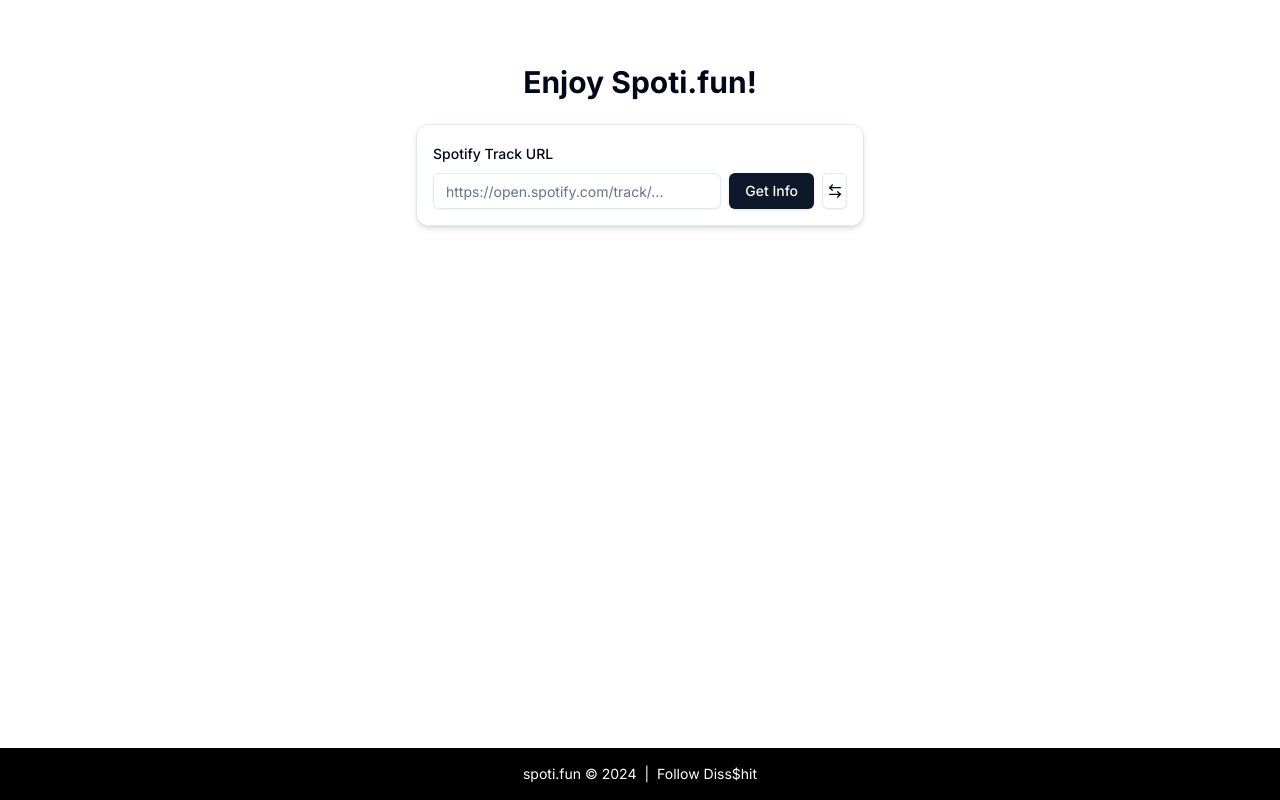
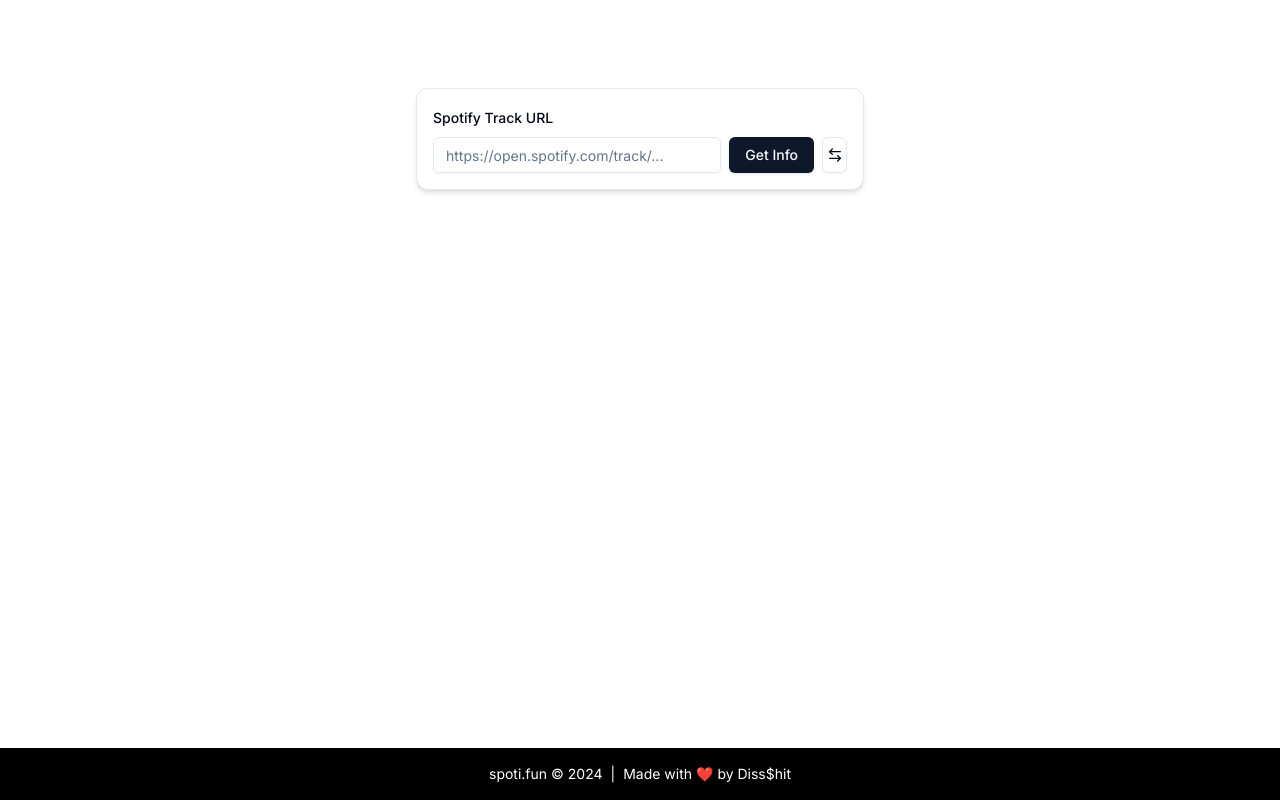
Before and after one commit to guille-near/spoti.fun, a Next.js app: page / in a window 1280 px wide. Built offline with nearby package versions, Linux system fonts and the light colour scheme.

Commit message:
Revisión de footer

```diff
--- a/src/app/layout.tsx
+++ b/src/app/layout.tsx
@@ -5,8 +5,8 @@
 const inter = Inter({ subsets: ["latin"] });
 
 export const metadata: Metadata = {
-  title: "Spoti.fun - ISRC to Spotify Converter",
-  description: "Convert ISRC codes to Spotify links easily",
+  title: "Spoti.fun",
+  description: "Get Spotify track info with ease.",
 };
 
 export default function RootLayout({
--- a/src/app/page.tsx
+++ b/src/app/page.tsx
@@ -7,7 +7,7 @@
     <div className="relative min-h-screen flex flex-col">
       <div className="flex-grow flex flex-col items-center pt-8 sm:pt-16 px-4 sm:px-8">
         <header className="w-full text-center mb-6">
-          <h1 className="text-3xl font-bold">Enjoy Spoti.fun!</h1>
+          <h1 className="text-3xl font-bold"></h1>
         </header>
 
         <main className="w-full max-w-xl">
@@ -32,7 +32,7 @@
               }, 500);
             }}
           >
-            Follow Diss$hit
+            Made with ❤️ by Diss$hit
           </a>
         </p>
       </footer>
```
